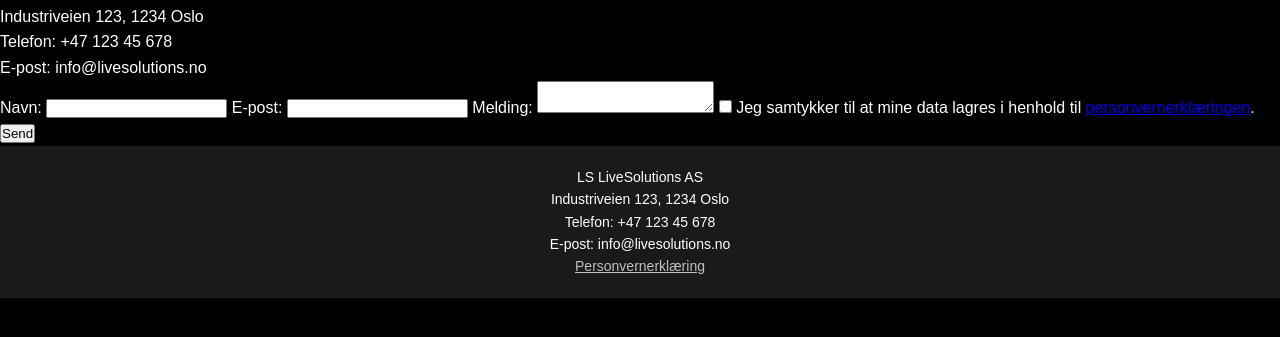
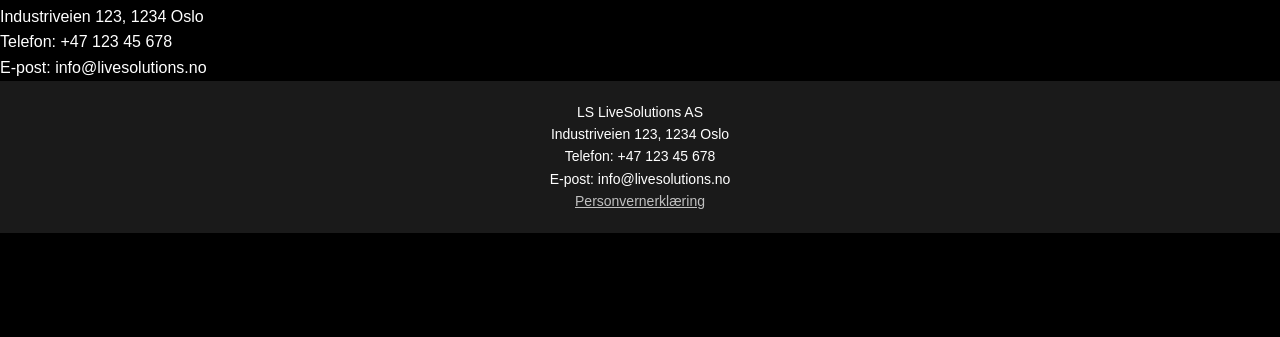
Before and after one commit to Eddie919191/LiveSolutions, a website: page public/contact.html in a window 1280 px wide. Shown: the part 209-546 px from the top of the page. Drawn offline with Linux system fonts and the light colour scheme.

Commit message:
Update contact.html

```diff
--- a/public/contact.html
+++ b/public/contact.html
@@ -29,26 +29,11 @@
       <p>Har du spørsmål om AV-løsninger for ditt kontor eller møterom? Ta kontakt med oss, så hjelper vi deg med å finne den perfekte løsningen!</p>
       <img src="img/office-team.jpg" alt="Our Team at Work" class="contact-img">
       <p>LS LiveSolutions AS<br>Industriveien 123, 1234 Oslo<br>Telefon: +47 123 45 678<br>E-post: info@livesolutions.no</p>
-      <form id="contact-form">
-        <label for="name">Navn:</label>
-        <input type="text" id="name" name="name" required>
-        <label for="email">E-post:</label>
-        <input type="email" id="email" name="email" required>
-        <label for="message">Melding:</label>
-        <textarea id="message" name="message" required></textarea>
-        <label><input type="checkbox" name="consent" required> Jeg samtykker til at mine data lagres i henhold til <a href="/privacy.html">personvernerklæringen</a>.</label>
-        <button type="submit">Send</button>
-      </form>
+
     </section>
   </main>
   <footer>
     <p>LS LiveSolutions AS<br>Industriveien 123, 1234 Oslo<br>Telefon: +47 123 45 678<br>E-post: info@livesolutions.no<br><a href="/privacy.html">Personvernerklæring</a></p>
   </footer>
-  <script>
-    document.getElementById('contact-form').addEventListener('submit', async (e) => {
-      e.preventDefault();
-      alert('Form submission placeholder. Add Netlify Forms or Firebase integration later.');
-    });
-  </script>
 </body>
 </html>
```
